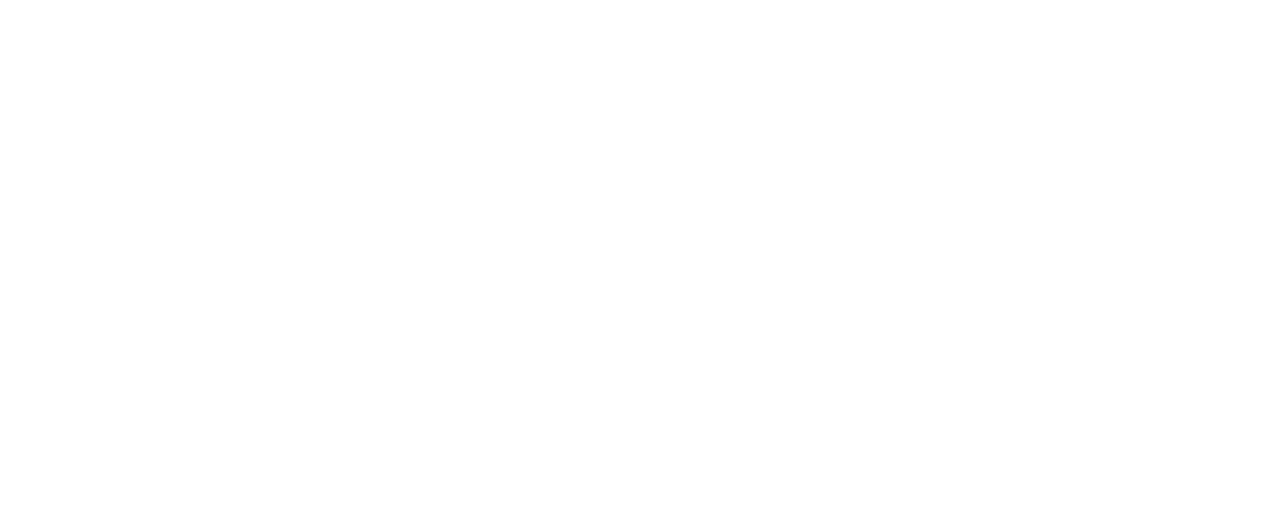
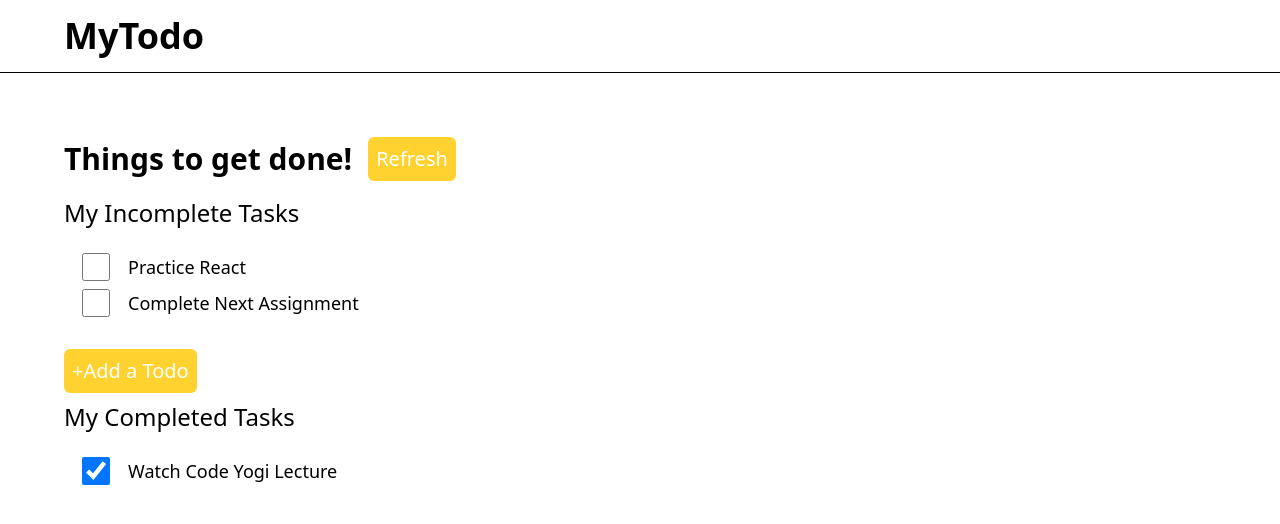
Before and after one commit to sp3cia1/devslane-ecommerce, a React (Vite) app: page / in a window 1280 px wide. Shown: the top 524 px of the page. Built offline with nearby package versions, Linux system fonts and the light colour scheme.

Commit message:
Completed assignment-72.1

```diff
--- a/src/App.jsx
+++ b/src/App.jsx
@@ -1,7 +1,102 @@
+import { useState, useEffect } from "react";
+import Task from "./components/Task";
+import TaskAdder from "./components/TaskAdder";
+
 function App() {
+  const defaultTasks = {
+    "Practice React": false,
+    "Watch Code Yogi Lecture": true,
+    "Complete Next Assignment": false,
+  };
+
+  const [tasks, setTasks] = useState(() => {
+    const savedTasks = localStorage.getItem('todoTasks');
+    return savedTasks ? JSON.parse(savedTasks) : defaultTasks;
+  });
+  const [showTaskAdder, setShowTaskAdder] = useState(false);
+
+  useEffect(() => {
+    localStorage.setItem('todoTasks', JSON.stringify(tasks));
+  }, [tasks]);
+
+  function handleTaskStatusChange(task) {
+    setTasks((prev) => ({ ...prev, [task]: !prev[task] }));
+  }
+
+  function addTask(task){
+    if (task && task.trim()) {
+      setTasks((prev) => ({...prev, [task.trim()]:false}))
+    }
+  }
+
+  function handleRefresh() {
+    setTasks(defaultTasks);
+  }
   return (
     <>
-
+      <div className="text-4xl font-semibold py-4 px-8 md:px-16 border-b-1">MyTodo</div>
+      <div className="p-8 md:p-16">
+        <div className="flex flex-col md:flex-row items-start md:items-center justify-center md:justify-start gap-4 mb-4">
+          <h1 className="text-3xl font-bold">Things to get done!</h1>
+          <button
+            className="bg-amber-300 p-2 text-xl rounded-md cursor-pointer text-white"
+            onClick={handleRefresh}
+          >
+            Refresh
+          </button>
+        </div>
+        <div className="">
+          <h3 className="text-2xl text-start">My Incomplete Tasks</h3>
+          <div className="py-4">
+            {Object.keys(tasks).filter((task) => !tasks[task]).length > 0 ? (
+              Object.keys(tasks)
+                .filter((task) => !tasks[task])
+                .map((task, id) => (
+                  <Task
+                    key={id}
+                    task={task}
+                    completed={false}
+                    handleTaskStatusChange={handleTaskStatusChange}
+                  />
+                ))
+            ) : (
+              <div className="text-gray-600 text-lg px-4">
+                No incomplete todos
+              </div>
+            )}
+          </div>
+        </div>
+        <div className="">
+          {showTaskAdder ? (
+            <TaskAdder setShowTaskAdder={setShowTaskAdder} addTask={addTask} />
+          ) : (
+            <button className="bg-amber-300 p-2 text-xl rounded-md my-2 cursor-pointer text-white" onClick={() => setShowTaskAdder(true)}>
+              +Add a Todo
+            </button>
+          )}
+        </div>
+        <div>
+          <h3 className="text-2xl text-start">My Completed Tasks</h3>
+          <div className="py-4">
+            {Object.keys(tasks).filter((task) => tasks[task]).length > 0 ? (
+              Object.keys(tasks)
+                .filter((task) => tasks[task])
+                .map((task, id) => (
+                  <Task
+                    key={id}
+                    task={task}
+                    completed={true}
+                    handleTaskStatusChange={handleTaskStatusChange}
+                  />
+                ))
+            ) : (
+              <div className="text-gray-600 text-lg px-4">
+                No completed todos
+              </div>
+            )}
+          </div>
+        </div>
+      </div>
     </>
   );
 }
--- /dev/null
+++ b/src/components/Task.jsx
@@ -0,0 +1,11 @@
+export default function Task({task, completed, handleTaskStatusChange}){
+  return(
+    <div className="flex my-2">
+    <input id={task} type="checkbox" checked={completed} className="w-16 cursor-pointer" onChange={() => handleTaskStatusChange(task)} />
+
+      <label htmlFor="task" className="text-lg">
+        {task}
+      </label>
+    </div>
+  )
+}
--- /dev/null
+++ b/src/components/TaskAdder.jsx
@@ -0,0 +1,29 @@
+import { useState } from "react"
+
+export default function TaskAdder({setShowTaskAdder, addTask}){
+  const [task, setTask] = useState("")
+  console.log(task)
+  const handleTaskChange = (e) => {
+    setTask(e.target.value)
+  }
+  return(
+    <div className="shadow-lg p-4 flex flex-col gap-3 self-center max-w-96 mb-4">
+      <h3 className="text-lg font-semibold">Create a Todo</h3>
+      <input value={task} onChange={handleTaskChange} type="text" placeholder="Write your todo here" className="p-3 rounded-md max-w-96 border border-black "/>
+      <div>
+        <button
+          onClick={() => {
+            if (task.trim()) {
+              addTask(task);
+              setTask("");
+            }
+          }}
+          className="bg-amber-400 text-white py-2 px-4 text-lg rounded-md mr-3 cursor-pointer"
+        >
+          Save
+        </button>
+        <button onClick={() => {setShowTaskAdder(false)}} className="bg-white text-black border border-black py-2 px-4 text-lg rounded-md mr-3 cursor-pointer">Cancel</button>
+      </div>
+    </div>
+  )
+}
```
